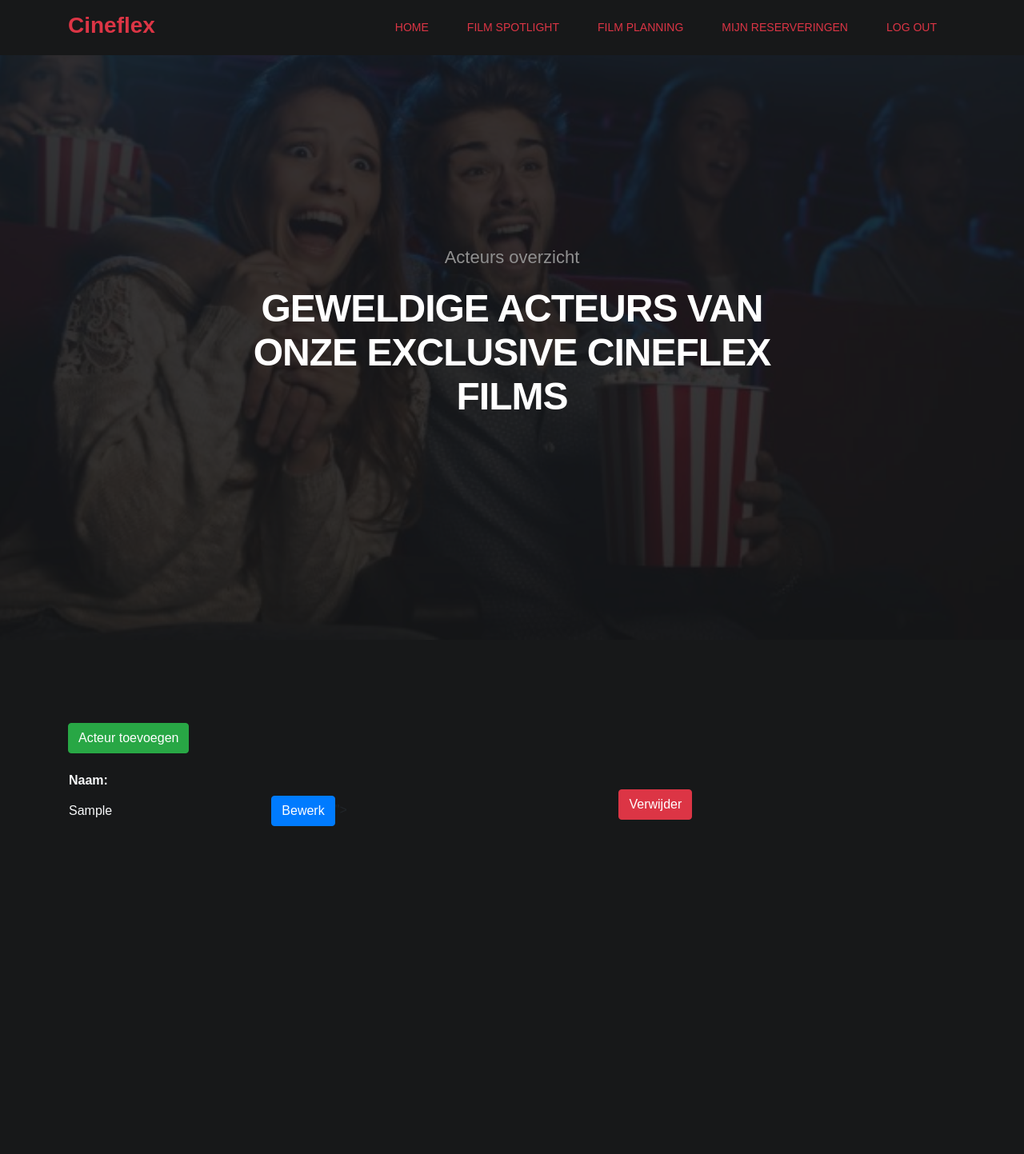
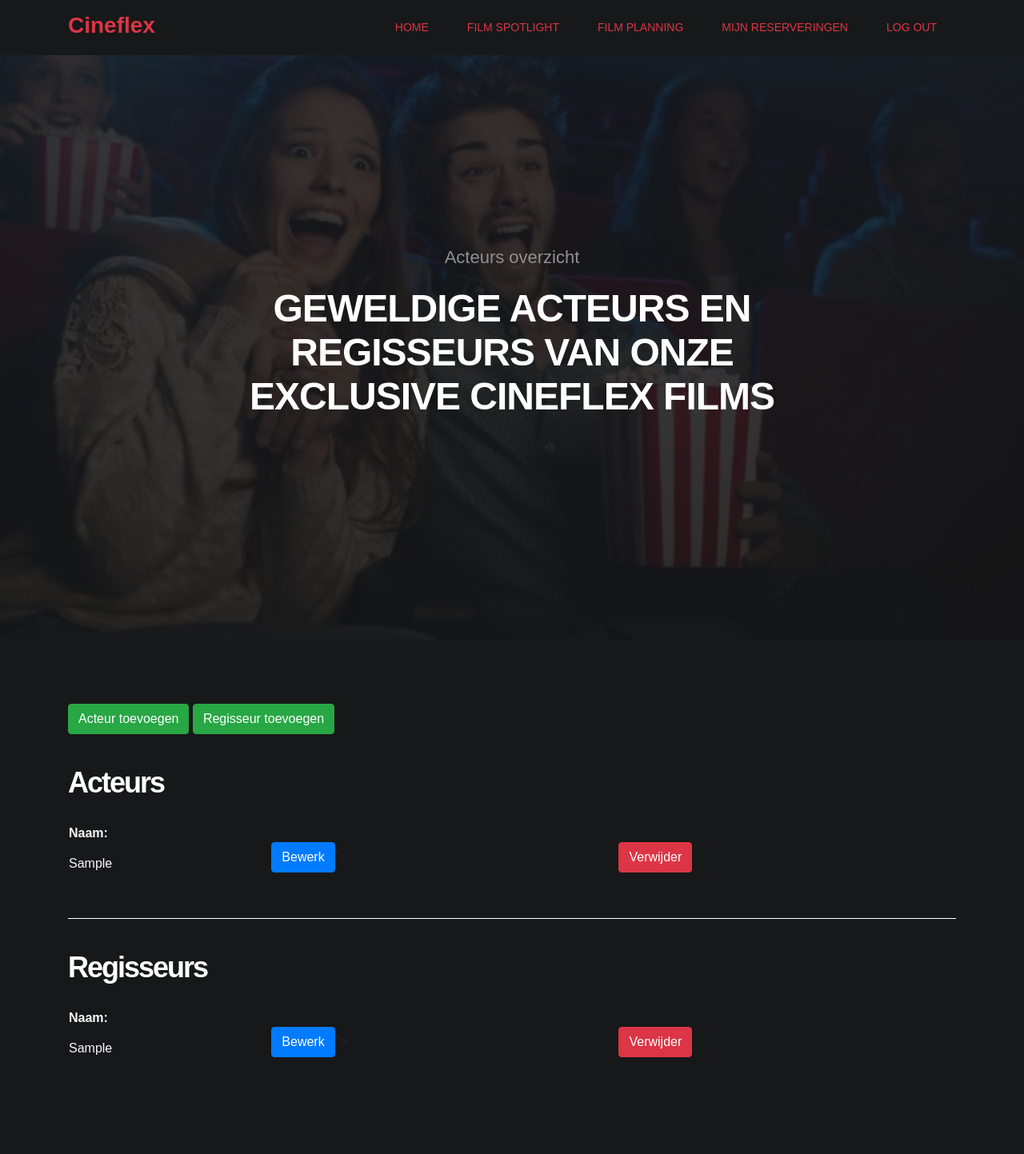
Before and after one commit to jyliuuu/cineflex-cinema, a PHP site: page /index.php?page=acteurs in a window 1280 px wide. Shown: the whole page at 80% size. Before the commit the page ends 1033 px from the top, so only its background shows below. Run offline with PHP 8.4, Linux system fonts and the light colour scheme; the visitor is signed in with stand-in values (Sample User, id 1); tables that the repository leaves empty or names only in its code hold one stand-in row (values such as "Sample post"); some libraries are stand-ins or nearby versions.

Commit message:
acteurs + regisseurs redesign

```diff
--- a/include/acteurbewerken.inc.php
+++ b/include/acteurbewerken.inc.php
@@ -18,9 +18,10 @@ $r = $stmt->fetch(PDO::FETCH_ASSOC);
 
     <br><br>
     <link rel="stylesheet" href="../css/style.css">
+    <div class="freespaces"></div>
     <div class="container">
         <div class="text-light">
-            <h1>Medewerker bewerken</h1>
+            <h1>Acteur bewerken</h1>
             <?php if (isset($_SESSION['error'])) { ?>
             <p><?php echo $_SESSION['error'];
                 unset($_SESSION['error']);
@@ -28,7 +29,7 @@ $r = $stmt->fetch(PDO::FETCH_ASSOC);
             <input type="hidden" value="<?php echo $r['acteur_id'] ?>" name="id">
 
             <div class="user-box">
-                <label>Naam:<br><br> <?php echo $r['naam']; ?></label>
+                <label>Huidige naam: <?php echo $r['naam']; ?></label>
                 <input type="text" name="naam" class="form-control" required="">
             </div>
 
--- a/include/acteurs.inc.php
+++ b/include/acteurs.inc.php
@@ -5,6 +5,11 @@ $sql = "SELECT *
 FROM acteurs";
 $stmt = $conn->prepare($sql);
 $stmt->execute();
+
+$sql2 = "SELECT *
+FROM regisseurs";
+$stmt2 = $conn->prepare($sql2);
+$stmt2->execute();
 ?>
 
 <head>
@@ -36,7 +41,7 @@ $stmt->execute();
                 <div class="hero-text mt-5 text-center">
                     <h6 data-aos="fade-up" data-aos-delay="300">Acteurs overzicht</h6>
 
-                    <h1 class="text-white" data-aos="fade-up" data-aos-delay="500"><De></De> geweldige acteurs van onze exclusive CineFlex films
+                    <h1 class="text-white" data-aos="fade-up" data-aos-delay="500"><De></De> geweldige acteurs en regisseurs van onze exclusive CineFlex films
                     </h1>
                 </div>
             </div>
@@ -46,34 +51,71 @@ $stmt->execute();
 </section>
 <section class="feature" id="feature">
     <div class="container">
-
+        <a href= "index.php?page=acteurtoevoegen">
+            <input data-aos="fade-down" data-aos-delay="150" class="btn btn-success" type="submit" name="" value="Acteur toevoegen">
+        </a>
+        <a href= "index.php?page=regisseurstoevoegen">
+            <input data-aos="fade-down" data-aos-delay="200" class="btn btn-success" type="submit" name="" value="Regisseur toevoegen">
+        </a>
+        <div class="freespaces"></div>
         <table class="txtalign" style="width:100%">
 
             <tr class="text-light">
-                <th>Naam:</th>
+                <th data-aos="fade-up" data-aos-delay="100">Naam:</th>
             </tr>
-
+            <h2 data-aos="fade-up" data-aos-delay="100" class="text-white">Acteurs</h2>
+            <br>
             <?php while($r = $stmt->fetch(PDO::FETCH_ASSOC)) {
                 ?>
                 <tr>
-                    <br>
-                    <td class="text-light" data-aos="fade-up" data-aos-delay="100"> <?php echo $r['naam'] ?></td>
-
+                    <td class="text-light" data-aos="fade-up" data-aos-delay="100">
+                        <?php echo $r['naam'] ?>
+                    </td>
                     <td>
-                        <?php echo '<a href="index.php?page=acteurbewerken&acteur_id='.$r['acteur_id'].'" class="btn btn-primary">Bewerk</a>'; ?>">
+                        <form>
+                            <?php echo '<a data-aos="fade-up" data-aos-delay="110" href="index.php?page=acteurbewerken&acteur_id='.$r['acteur_id'].'" class="btn btn-primary">Bewerk</a>'; ?>">
+                        </form>
                     </td>
                     <td>
                         <form action="php/acteurverwijderen.php" method="POST">
                             <input type="hidden" name="id" value="<?php echo $r['acteur_id'] ?>">
-                            <button class="btn btn-danger">Verwijder</button>
+                            <button data-aos="fade-up" data-aos-delay="140" class="btn btn-danger">Verwijder</button>
                         </form>
                     </td>
                 </tr>
             <?php } ?>
-            <a href = "index.php?page=acteurtoevoegen">
-                <input class="btn btn-success" type="submit" name="" value="Acteur toevoegen">
-            </a>
-            <br><br>
+        </table>
+        <br>
+        <hr>
+        <br>
+        <table class="txtalign" style="width:100%">
+
+            <tr class="text-light">
+                <th data-aos="fade-up" data-aos-delay="210">Naam:</th>
+            </tr>
+            <h2 data-aos="fade-up" data-aos-delay="100" class="text-white">Regisseurs</h2>
+            <br>
+            <?php while($r2 = $stmt2->fetch(PDO::FETCH_ASSOC)) {
+                ?>
+                <tr>
+                    <td class="text-light" data-aos="fade-up" data-aos-delay="210">
+                        <?php echo $r2['naam'] ?>
+                    </td>
+                    <td>
+                        <form>
+                            <?php echo '<a data-aos="fade-up" data-aos-delay="110"href="index.php?page=regisseursbewerken&regisseur_id='.$r2['regisseur_id'].'" class="btn btn-primary">Bewerk</a>'; ?>">
+                        </form>
+                    </td>
+                    <td>
+                        <form action="php/regisseurverwijderen.php" method="POST">
+                            <input type="hidden" name="id" value="<?php echo $r2['regisseur_id'] ?>">
+                            <button data-aos="fade-up" data-aos-delay="210" class="btn btn-danger">Verwijder</button>
+                        </form>
+                    </td>
+                </tr>
+            <?php } ?>
+        </table>
+        <br>
 
 </section>
 <!-- SCRIPTS -->
--- a/include/acteurtoevoegen.inc.php
+++ b/include/acteurtoevoegen.inc.php
@@ -1,6 +1,7 @@
+<div class="freespaces"></div>
 <form class="maxform" action="php/acteurtoevoegen.php" method="POST" enctype="multipart/form-data">
 
-    <br><br>
+<div class="freespaces"></div>
     <link rel="stylesheet" href="../css/style.css">
     <div class="container">
         <div class="text-light">
--- a/include/filmbekijken.inc.php
+++ b/include/filmbekijken.inc.php
@@ -144,7 +144,7 @@ $smt6->execute(array(
                             <div class="tabs">
                                 <ul class="tab-links tabs-mv">
                                     <li class="active"><a href="#omschrijving">Omschrijving</a></li>
-                                    <li><a href="#cast">Cast & Acteurs </a></li>
+                                    <li><a href="#cast">Regisseurs & Acteurs </a></li>
                                     <li><a href="#gerelateerd">Gerelateerde films</a></li>
                                 </ul>
                             </div>
@@ -158,7 +158,7 @@ $smt6->execute(array(
                         <br>
                         <hr>
                         <section id="cast">
-                            <h2 class="text-white">Cast & Acteurs </h2>
+                            <h2 class="text-white">Regisseurs & Acteurs </h2>
                             <?php // while loop for acteurs ?>
                         </section>
                         <hr>
--- a/include/navbar.inc.php
+++ b/include/navbar.inc.php
@@ -33,7 +33,7 @@
             </button>
             <?php
             if (isset($_GET['page'])) {
-                if ($_GET['page'] = "filmbekijken") { ?>
+                if ($_GET['page'] == "filmbekijken") { ?>
                     <?php
                 }
                 else
--- a/include/navbar2.inc.php
+++ b/include/navbar2.inc.php
@@ -52,6 +52,10 @@
                     </li>
 
                     <li class="nav-item">
+                        <a href="index.php?page=acteurs" class="nav-link smoothScroll text-danger">Acteurs & Regisseurs</a>
+                    </li>
+
+                    <li class="nav-item">
                         <a href="php/logout.php" class="nav-link smoothScroll text-danger">log out</a>
                     </li>
                 <?php
@@ -78,6 +82,10 @@
                     </li>
 
                     <li class="nav-item">
+                        <a href="index.php?page=acteurs" class="nav-link smoothScroll text-danger">Acteurs & Regisseurs</a>
+                    </li>
+
+                    <li class="nav-item">
                         <a href="php/logout.php" class="nav-link smoothScroll text-danger">log out</a>
                     </li>
                 <?php
--- a/include/regisseursbewerken.inc.php
+++ b/include/regisseursbewerken.inc.php
@@ -11,7 +11,7 @@ $stmt->execute(array(
 ));
 $r = $stmt->fetch(PDO::FETCH_ASSOC);
 ?>
-
+<div class="freespaces"></div>
 <form class="maxform" action="php/regisseurbewerken.php" method="POST" enctype="multipart/form-data">
 
     <input type="hidden" name="id" value="<?php echo $id ?>">
--- a/php/regisseurbewerken.php
+++ b/php/regisseurbewerken.php
@@ -25,7 +25,7 @@ if($rowCount > 0)
 
 else if($naam == NULL) {
     $_SESSION["error"] = "Geen bewerking gedaan.";
-    header('location: ../index.php?page=regisseurs');
+    header('location: ../index.php?page=acteurs');
 }
 
 else
@@ -46,7 +46,7 @@ WHERE regisseur_id = :id";
 
     if ($result){
         echo 'Successfully edited';
-        header('location: ../index.php?page=regisseurs');
+        header('location: ../index.php?page=acteurs');
     }
     else{
         echo 'Something went wrong with the connection';
--- a/php/regisseurtoevoegen.php
+++ b/php/regisseurtoevoegen.php
@@ -18,7 +18,7 @@ $r = $stmt->rowCount();
 if($r > 0)
 {
     $_SESSION['error'] = "Naam bestaat al";
-    header('location: ../index.php?page=regisseurs');
+    header('location: ../index.php?page=acteurs');
 }
 
 else
@@ -30,7 +30,7 @@ VALUES (:naam)";
     $stmt2->execute(array(
         ':naam' => $naam
     ));
-    header('location: ../index.php?page=regisseurs');
+    header('location: ../index.php?page=acteurs');
 }
 
 ?>
--- a/php/regisseurverwijderen.php
+++ b/php/regisseurverwijderen.php
@@ -11,5 +11,5 @@ $stmt->execute(array(
     ':id'   => $id
 ));
 
-header('location: ../index.php?page=regisseurs');
+header('location: ../index.php?page=acteurs');
 ?>
```
Also changed, not shown: include/medewerkers.inc.php (+7 -5 lines), include/regisseurstoevoegen.inc.php (+3 -4 lines), include/filmstoevoegen.inc.php (indentation only).
